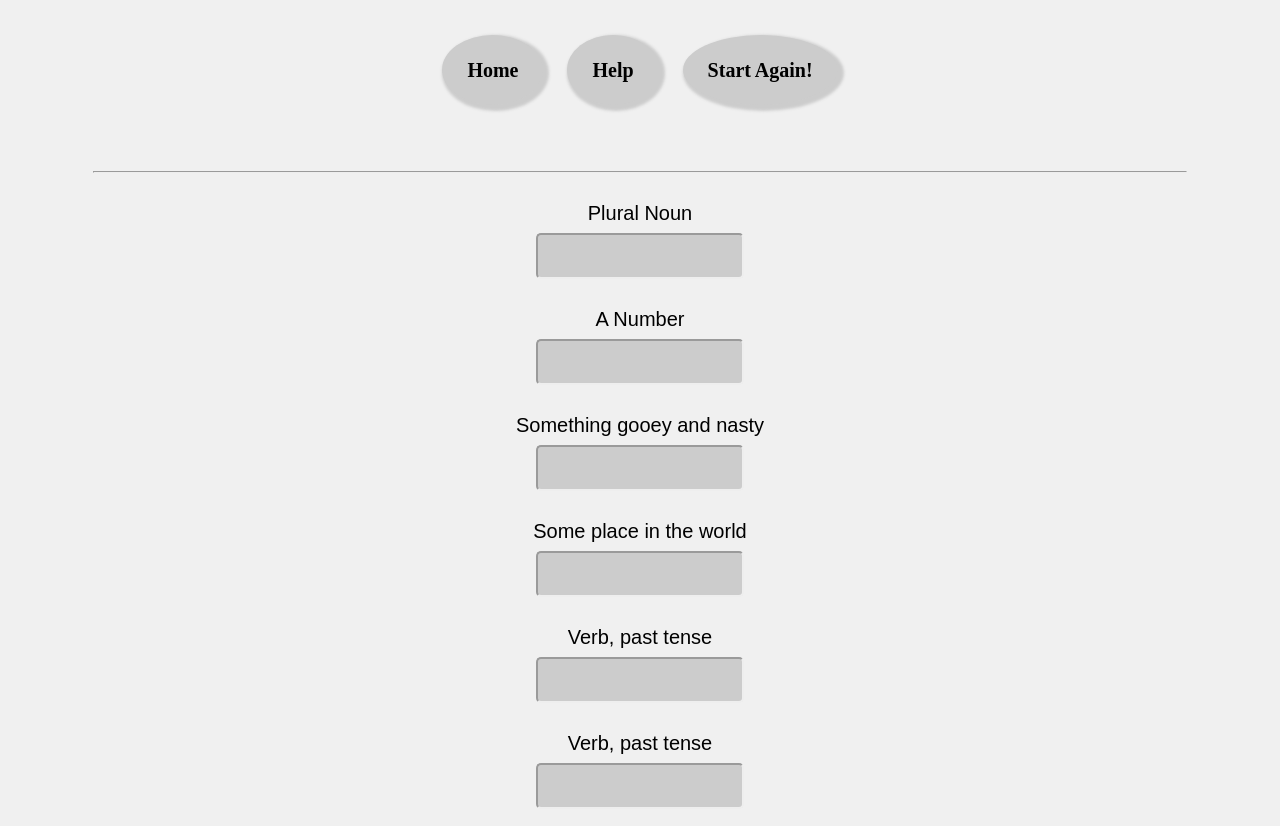
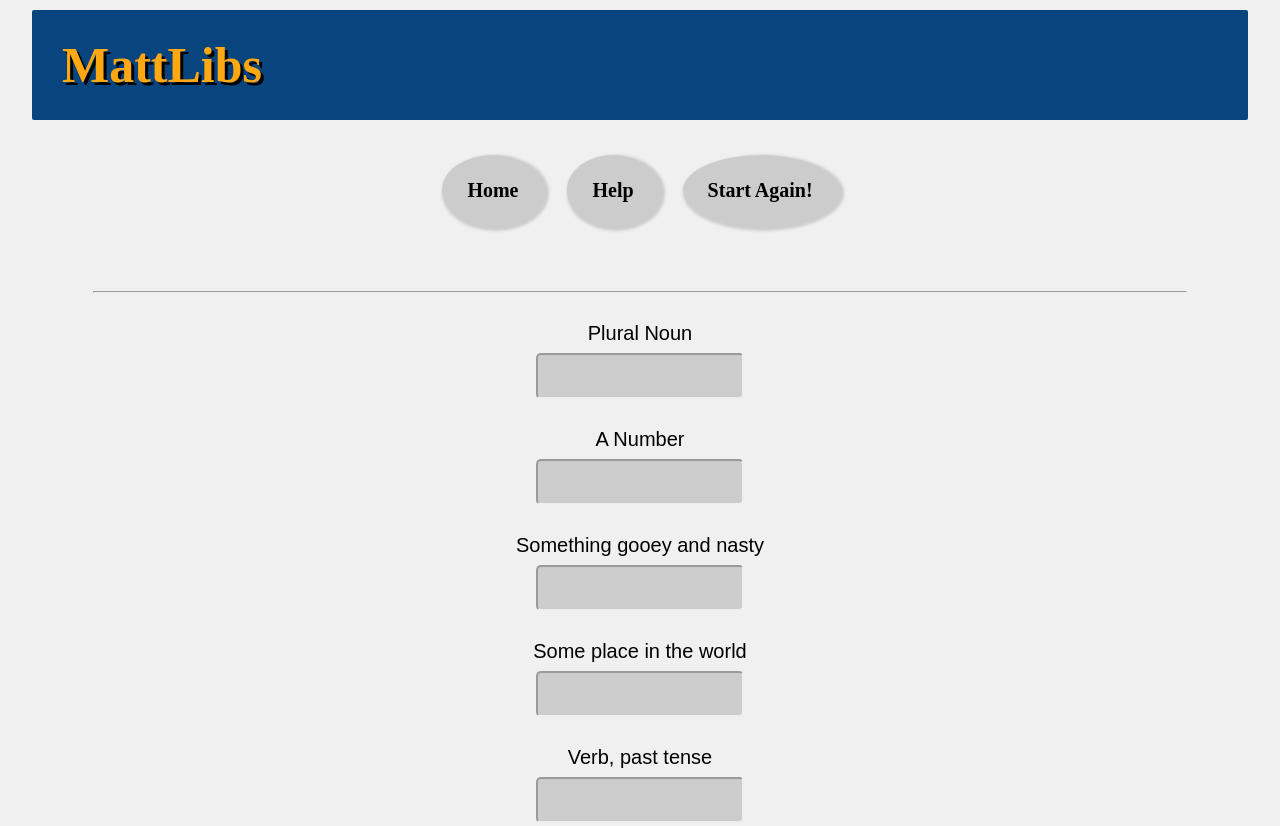
Before and after one commit to LearnToUnderstand/LearnToUnderstand.github.io, a plain HTML site: page mattlibs/spider.html in a window 1280 px wide. Shown: the top 826 px of the page. Drawn offline with Linux system fonts and the light colour scheme.

Commit message:
added top banner

```diff
--- a/mattlibs/spider.html
+++ b/mattlibs/spider.html
@@ -12,6 +12,9 @@
 </head>
 <body>
     <div id = 'wrapper'>
+	<div id='banner'>
+	    <h1 class='logo'>MattLibs</h1>
+	</div> <!-- end 'banner' div  -->
         <a href = 'index.html'>
             <span class='homeButton'>Home</span>
         </a>
```
